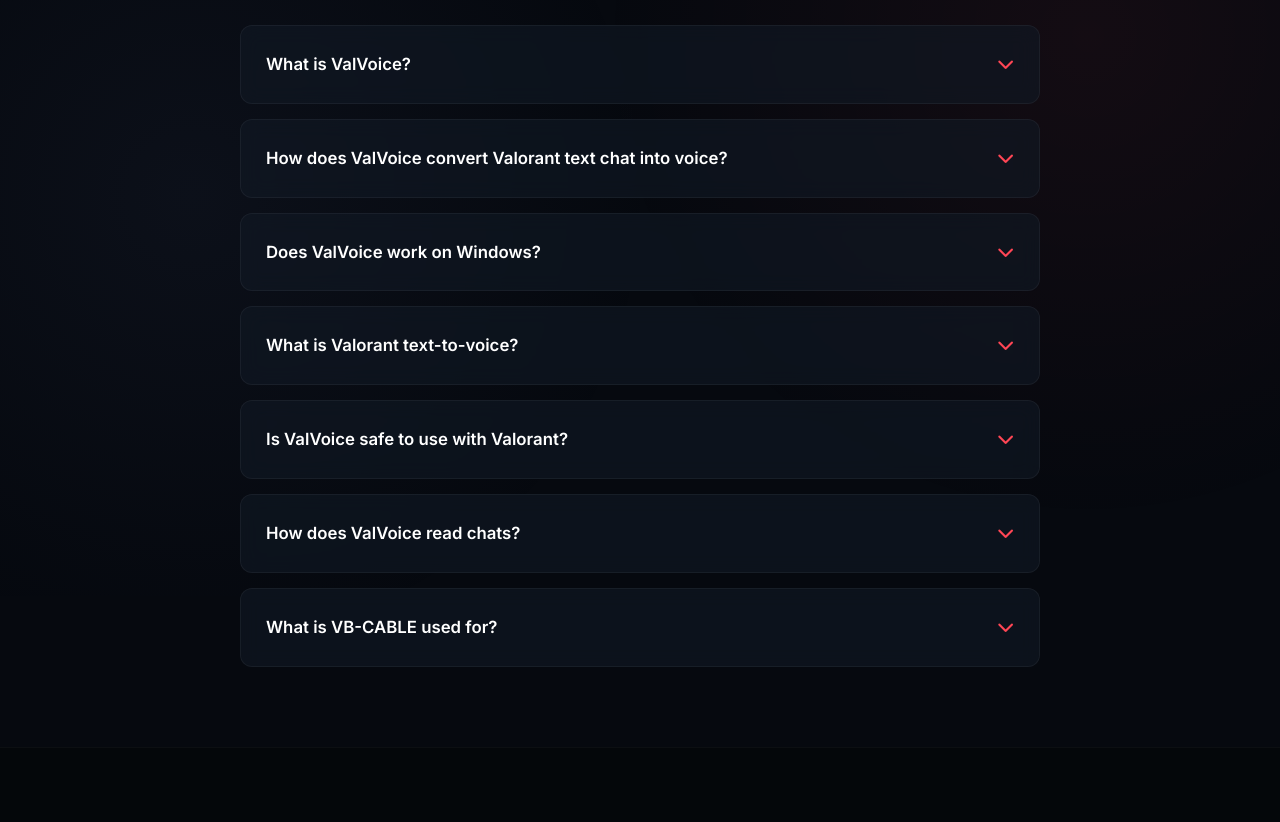
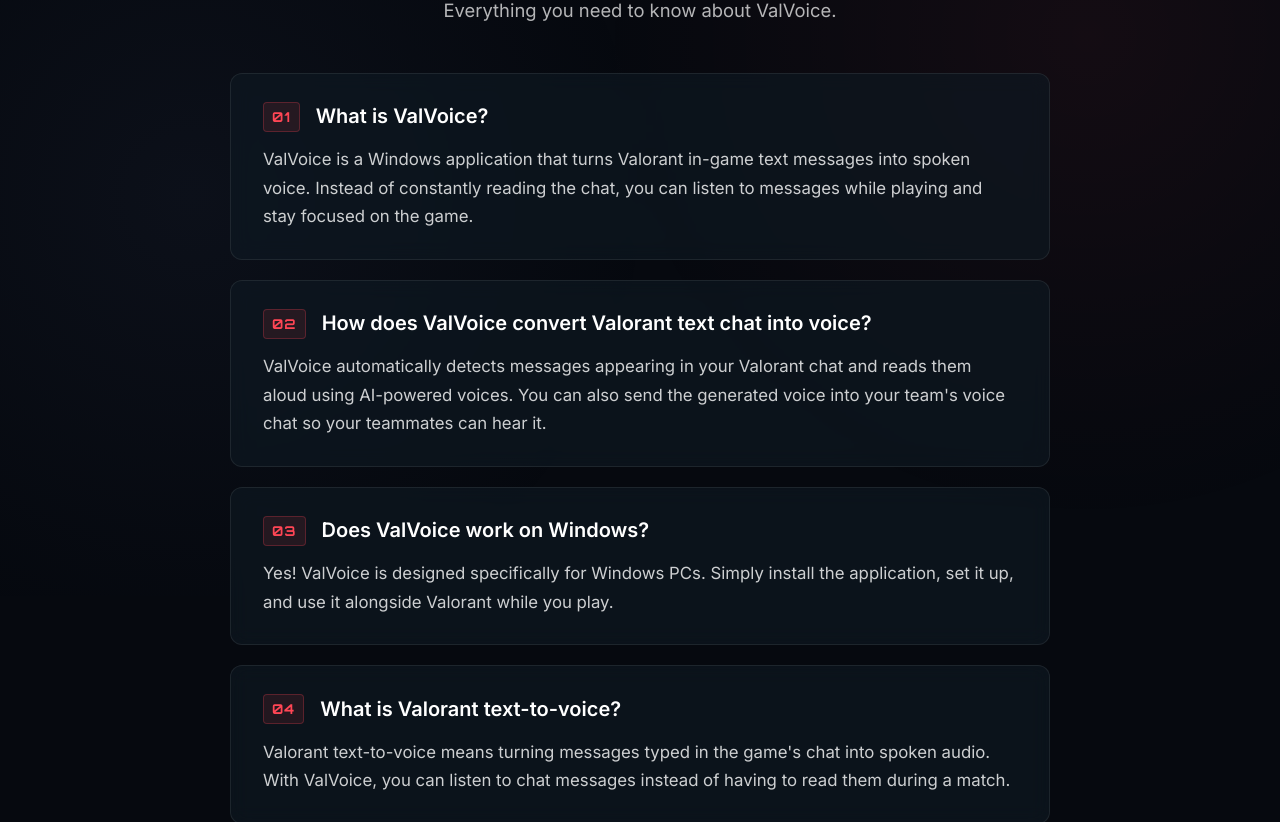
Before and after one commit to ValoVoice/ValVoice-Site, a plain HTML site: page faq.html in a window 1280 px wide. Shown: the part 204-1026 px from the top of the page. Drawn offline with Linux system fonts and the light colour scheme.

Commit message:
Redesign FAQ with always-visible answers

```diff
--- a/faq.html
+++ b/faq.html
@@ -58,79 +58,89 @@
         </div>
     </header>
 <main>
-<div class="container" style="padding-top: 120px; padding-bottom: 80px; min-height: 80vh; max-width: 900px; margin: 0 auto;">
-    <h1 style="font-size: 3rem; margin-bottom: 2rem; color: #fff;">Frequently Asked Questions</h1>
+<div class="container" style="padding-top: 130px; padding-bottom: 90px; min-height: 80vh; max-width: 860px; margin: 0 auto;">
+    <div class="faq-page-header">
+        <h1 class="faq-page-title">Frequently Asked Questions</h1>
+        <p class="faq-page-subtitle">Everything you need to know about ValVoice.</p>
+    </div>
 
-    <div class="faq-container">
-        <div class="faq-item">
-            <div class="faq-question">
-                What is ValVoice?
-                <i class="fas fa-chevron-down"></i>
+    <div class="faq-cards-list">
+        <!-- FAQ Card 01 -->
+        <article class="faq-card">
+            <div class="faq-card-header">
+                <span class="faq-card-number">01</span>
+                <h2 class="faq-card-question">What is ValVoice?</h2>
             </div>
-            <div class="faq-answer">
+            <div class="faq-card-answer">
                 <p>ValVoice is a Windows application that turns Valorant in-game text messages into spoken voice. Instead of constantly reading the chat, you can listen to messages while playing and stay focused on the game.</p>
             </div>
-        </div>
+        </article>
 
-        <div class="faq-item">
-            <div class="faq-question">
-                How does ValVoice convert Valorant text chat into voice?
-                <i class="fas fa-chevron-down"></i>
+        <!-- FAQ Card 02 -->
+        <article class="faq-card">
+            <div class="faq-card-header">
+                <span class="faq-card-number">02</span>
+                <h2 class="faq-card-question">How does ValVoice convert Valorant text chat into voice?</h2>
             </div>
-            <div class="faq-answer">
+            <div class="faq-card-answer">
                 <p>ValVoice automatically detects messages appearing in your Valorant chat and reads them aloud using AI-powered voices. You can also send the generated voice into your team's voice chat so your teammates can hear it.</p>
             </div>
-        </div>
+        </article>
 
-        <div class="faq-item">
-            <div class="faq-question">
-                Does ValVoice work on Windows?
-                <i class="fas fa-chevron-down"></i>
+        <!-- FAQ Card 03 -->
+        <article class="faq-card">
+            <div class="faq-card-header">
+                <span class="faq-card-number">03</span>
+                <h2 class="faq-card-question">Does ValVoice work on Windows?</h2>
             </div>
-            <div class="faq-answer">
+            <div class="faq-card-answer">
                 <p>Yes! ValVoice is designed specifically for Windows PCs. Simply install the application, set it up, and use it alongside Valorant while you play.</p>
             </div>
-        </div>
+        </article>
 
-        <div class="faq-item">
-            <div class="faq-question">
-                What is Valorant text-to-voice?
-                <i class="fas fa-chevron-down"></i>
+        <!-- FAQ Card 04 -->
+        <article class="faq-card">
+            <div class="faq-card-header">
+                <span class="faq-card-number">04</span>
+                <h2 class="faq-card-question">What is Valorant text-to-voice?</h2>
             </div>
-            <div class="faq-answer">
+            <div class="faq-card-answer">
                 <p>Valorant text-to-voice means turning messages typed in the game's chat into spoken audio. With ValVoice, you can listen to chat messages instead of having to read them during a match.</p>
             </div>
-        </div>
+        </article>
 
-        <div class="faq-item">
-            <div class="faq-question">
-                Is ValVoice safe to use with Valorant?
-                <i class="fas fa-chevron-down"></i>
+        <!-- FAQ Card 05 -->
+        <article class="faq-card">
+            <div class="faq-card-header">
+                <span class="faq-card-number">05</span>
+                <h2 class="faq-card-question">Is ValVoice safe to use with Valorant?</h2>
             </div>
-            <div class="faq-answer">
+            <div class="faq-card-answer">
                 <p>ValVoice is designed to work alongside Valorant without modifying its game files or injecting code into the game. It operates as a separate Windows application. However, it is not officially approved or endorsed by Riot Games.</p>
             </div>
-        </div>
+        </article>
 
-        <div class="faq-item">
-            <div class="faq-question">
-                How does ValVoice read chats?
-                <i class="fas fa-chevron-down"></i>
+        <!-- FAQ Card 06 -->
+        <article class="faq-card">
+            <div class="faq-card-header">
+                <span class="faq-card-number">06</span>
+                <h2 class="faq-card-question">How does ValVoice read chats?</h2>
             </div>
-            <div class="faq-answer">
+            <div class="faq-card-answer">
                 <p>ValVoice automatically detects text messages appearing in your Valorant chat and turns them into spoken voice. It works in the background while you play, so you can focus on your game without constantly checking the chat.</p>
             </div>
-        </div>
+        </article>
 
-        <div class="faq-item">
-            <div class="faq-question">
-                What is VB-CABLE used for?
-                <i class="fas fa-chevron-down"></i>
+        <!-- FAQ Card 07 -->
+        <article class="faq-card">
+            <div class="faq-card-header">
+                <span class="faq-card-number">07</span>
+                <h2 class="faq-card-question">What is VB-CABLE used for?</h2>
             </div>
-            <div class="faq-answer">
+            <div class="faq-card-answer">
                 <p>VB-CABLE is a free tool that helps ValVoice send its spoken messages into Valorant's voice chat. Think of it as a connection between ValVoice and your game's microphone input. You need to install and configure it to let your teammates hear the generated voices.</p>
             </div>
-        </div>
+        </article>
     </div>
 </div>
 </main>
--- a/style.css
+++ b/style.css
@@ -1174,3 +1174,112 @@ a.clickable-step:hover {
     background: rgba(255, 255, 255, 0.05);
     border-color: rgba(255, 255, 255, 0.4);
 }
+
+
+/* ==========================================================================
+   FAQ Standalone Page (Always-Visible Cards)
+   ========================================================================== */
+
+.faq-page-header {
+    text-align: center;
+    margin-bottom: 3rem;
+}
+
+.faq-page-title {
+    font-size: 3rem;
+    font-weight: 800;
+    color: #fff;
+    font-family: var(--font-heading);
+    margin-bottom: 0.75rem;
+    line-height: 1.2;
+}
+
+.faq-page-subtitle {
+    font-size: 1.15rem;
+    color: rgba(255, 255, 255, 0.7);
+    margin: 0 auto;
+    max-width: 600px;
+}
+
+.faq-cards-list {
+    display: flex;
+    flex-direction: column;
+    gap: 1.25rem;
+}
+
+.faq-card {
+    background: rgba(15, 25, 35, 0.65);
+    border: 1px solid rgba(255, 255, 255, 0.08);
+    border-radius: 12px;
+    padding: 1.75rem 2rem;
+    backdrop-filter: blur(10px);
+    transition: border-color 0.3s ease, transform 0.3s ease, box-shadow 0.3s ease;
+}
+
+.faq-card:hover {
+    border-color: rgba(255, 70, 85, 0.35);
+    box-shadow: 0 8px 24px rgba(0, 0, 0, 0.3);
+    transform: translateY(-2px);
+}
+
+.faq-card-header {
+    display: flex;
+    align-items: center;
+    gap: 1rem;
+    margin-bottom: 0.85rem;
+}
+
+.faq-card-number {
+    font-family: 'Orbitron', monospace;
+    font-size: 0.85rem;
+    font-weight: 700;
+    color: var(--valorant-red);
+    background: rgba(255, 70, 85, 0.1);
+    border: 1px solid rgba(255, 70, 85, 0.25);
+    padding: 3px 8px;
+    border-radius: 4px;
+    letter-spacing: 1px;
+    flex-shrink: 0;
+}
+
+.faq-card-question {
+    font-family: var(--font-heading);
+    font-size: 1.25rem;
+    font-weight: 600;
+    color: #ffffff;
+    line-height: 1.35;
+    margin: 0;
+}
+
+.faq-card-answer {
+    padding-left: 0;
+}
+
+.faq-card-answer p {
+    font-size: 1.05rem;
+    color: rgba(255, 255, 255, 0.8);
+    line-height: 1.7;
+    margin: 0;
+}
+
+@media (max-width: 768px) {
+    .faq-page-title {
+        font-size: 2.3rem;
+    }
+    .faq-page-subtitle {
+        font-size: 1.05rem;
+    }
+    .faq-card {
+        padding: 1.35rem 1.25rem;
+    }
+    .faq-card-header {
+        align-items: flex-start;
+        gap: 0.75rem;
+    }
+    .faq-card-question {
+        font-size: 1.15rem;
+    }
+    .faq-card-answer p {
+        font-size: 0.98rem;
+    }
+}
```
